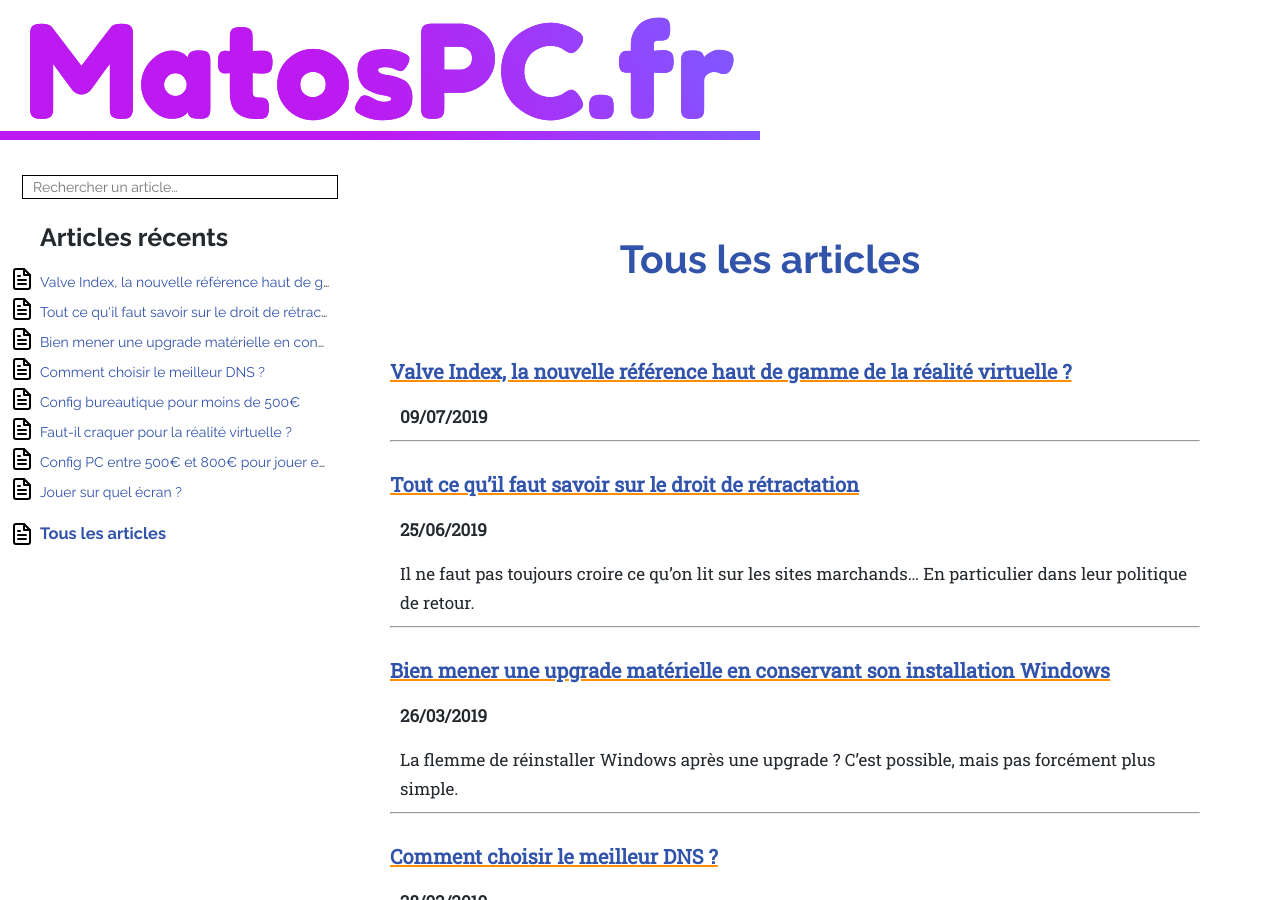
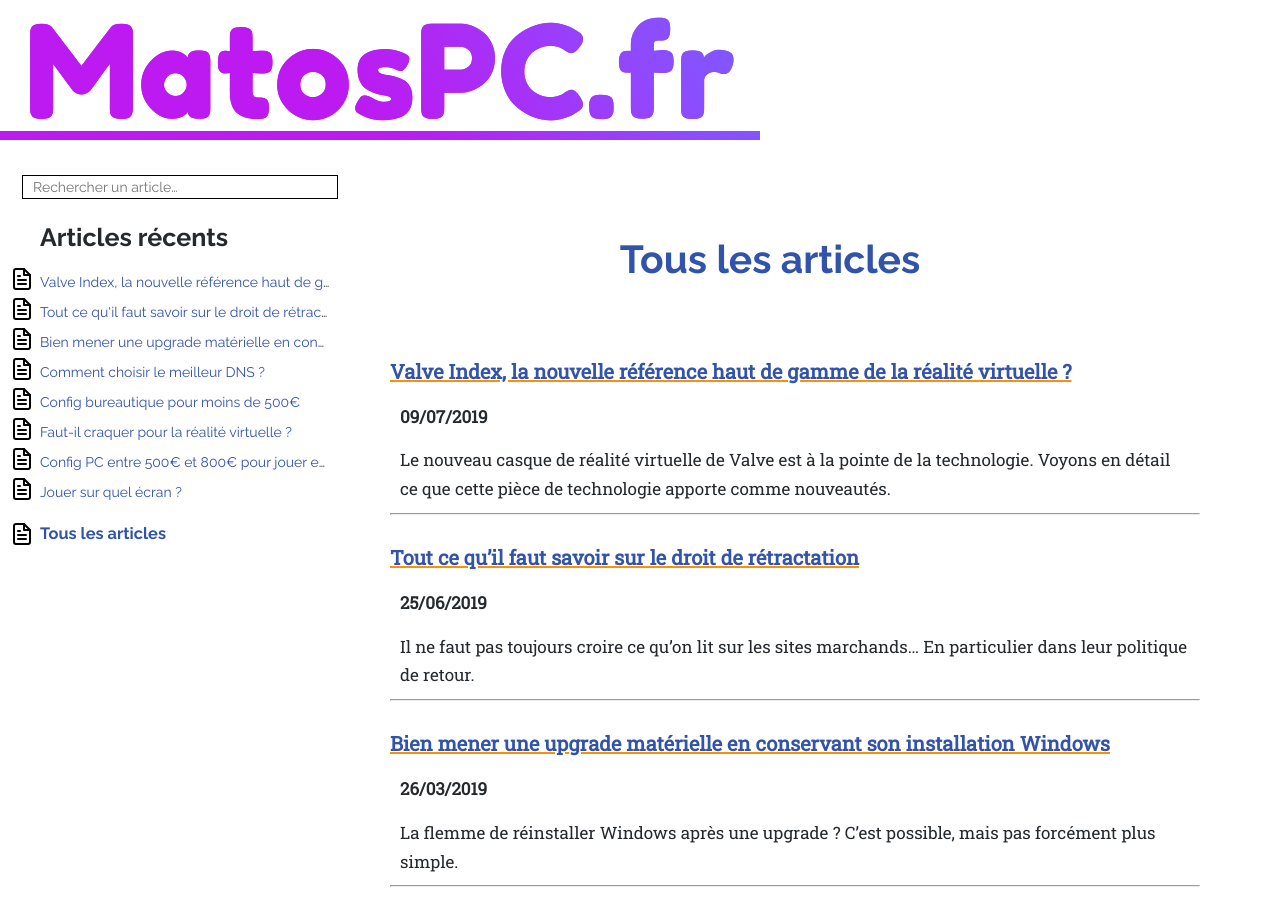
Before and after one commit to matospc/matospc.github.io, a Jekyll site: the page built from articles.md, in a window 1280 px wide and 900 px high. Built offline with Jekyll 4.4.1, drawn with Linux system fonts in a browser that asks for light colours.

Commit message:
Ajout des titres sur les iframes YouTube.

```diff
--- a/_posts/2019-7-9-valve-index.md
+++ b/_posts/2019-7-9-valve-index.md
@@ -1,7 +1,7 @@
 ---
 layout: post
 title: Valve Index, la nouvelle référence haut de gamme de la réalité virtuelle ?
-description:
+description: Le nouveau casque de réalité virtuelle de Valve est à la pointe de la technologie. Voyons en détail ce que cette pièce de technologie apporte comme nouveautés.
 tags: [jeu, gaming, vr, réalité, virtuelle, valve, index, virtual, reality]
 ---
 
@@ -27,8 +27,7 @@ Ses hauts-parleurs intégrés ne couvrent pas les oreilles, mais les survolent,
 
 Deux caméras frontales permettent d'obtenir une vue 3D de l'environnement qui vous entoure _(camera pass-through)_, que ce soit pour intéragir sans avoir à retirer le casque, ou pour des applications de réalité augmentée.
 
-<!-- pass through -->
-<iframe src="https://www.youtube.com/embed/gzaVY8esYKg" frameborder="0" allow="accelerometer; autoplay; encrypted-media; gyroscope; picture-in-picture" allowfullscreen></iframe>
+<iframe title="Camera Pass-through on the Valve Index" src="https://www.youtube.com/embed/gzaVY8esYKg" frameborder="0" allow="accelerometer; autoplay; encrypted-media; gyroscope; picture-in-picture" allowfullscreen></iframe>
 
 Rien de révolutionnaire par contre au niveau des stations de base (qui permettent de délimiter la zone dans laquelle on peut se déplacer), si ce n'est qu'elles augmentent la surface maximale : il est maintenant possible d'utiliser le casque dans un carré allant jusqu'à 10 mètres par 10 mètres. De plus, l'Index est compatible avec des stations d'accueil du HTC Vive Pro, ce qui réduit sensiblement la note pour les acquéreurs ayant déjà investi dans ce casque (lui aussi très cher, au demeurant).
 
@@ -38,21 +37,17 @@ Rien de révolutionnaire par contre au niveau des stations de base (qui permette
 
 La plus grande innovation apportée par ce nouveau système vient de ses manettes, qui détectent la position de chaque doigt et la pression exercée, promettant une expérience bien plus intuitive pour tout ce qui est préhension d'objets virtuels : plus de bouton à appuyer pour faire comprendre au jeu qu'on souhaite prendre un objet… On le prend, c'est tout.
 
-<!-- Pick up and squish -->
-<iframe src="https://www.youtube.com/embed/PH9xwkTOBEI" frameborder="0" allow="accelerometer; autoplay; encrypted-media; gyroscope; picture-in-picture" allowfullscreen></iframe>
+<iframe title="Knuckles EV2: Pick up and squish" src="https://www.youtube.com/embed/PH9xwkTOBEI" frameborder="0" allow="accelerometer; autoplay; encrypted-media; gyroscope; picture-in-picture" allowfullscreen></iframe>
 
-<!-- Slow fingers movement -->
-<!-- <iframe src="https://www.youtube.com/embed/cjXSXmHZP3Q" frameborder="0" allow="accelerometer; autoplay; encrypted-media; gyroscope; picture-in-picture" allowfullscreen></iframe> -->
+<!-- <iframe title="Valve Index controllers handling slow finger movements" src="https://www.youtube.com/embed/cjXSXmHZP3Q" frameborder="0" allow="accelerometer; autoplay; encrypted-media; gyroscope; picture-in-picture" allowfullscreen></iframe> -->
 
 La manette est plaquée contre la paume par une dragonne afin de la tenir en place même lorsqu'on ouvre complètement la main.
 
-<!-- Put it on -->
-<!--<iframe src="https://www.youtube.com/embed/HQbUMhBZzG4" frameborder="0" allow="accelerometer; autoplay; encrypted-media; gyroscope; picture-in-picture" allowfullscreen></iframe>-->
+<!--<iframe title="Knuckles EV2: Put It On" src="https://www.youtube.com/embed/HQbUMhBZzG4" frameborder="0" allow="accelerometer; autoplay; encrypted-media; gyroscope; picture-in-picture" allowfullscreen></iframe>-->
 
 Ci-dessous, voici une démonstration du jeu [BONEWORKS](https://store.steampowered.com/app/823500/BONEWORKS/), dont la sortie est prévue cette année, illustrant très bien à quel point la manipulation d'objets devient naturelle :
 
-<!-- Boneworks -->
-<iframe src="https://www.youtube.com/embed/2E30vb3bmMc" frameborder="0" allow="accelerometer; autoplay; encrypted-media; gyroscope; picture-in-picture" allowfullscreen></iframe>
+<iframe title="Boneworks on Valve Index" src="https://www.youtube.com/embed/2E30vb3bmMc" frameborder="0" allow="accelerometer; autoplay; encrypted-media; gyroscope; picture-in-picture" allowfullscreen></iframe>
 
 # Personnalisation
 
```
